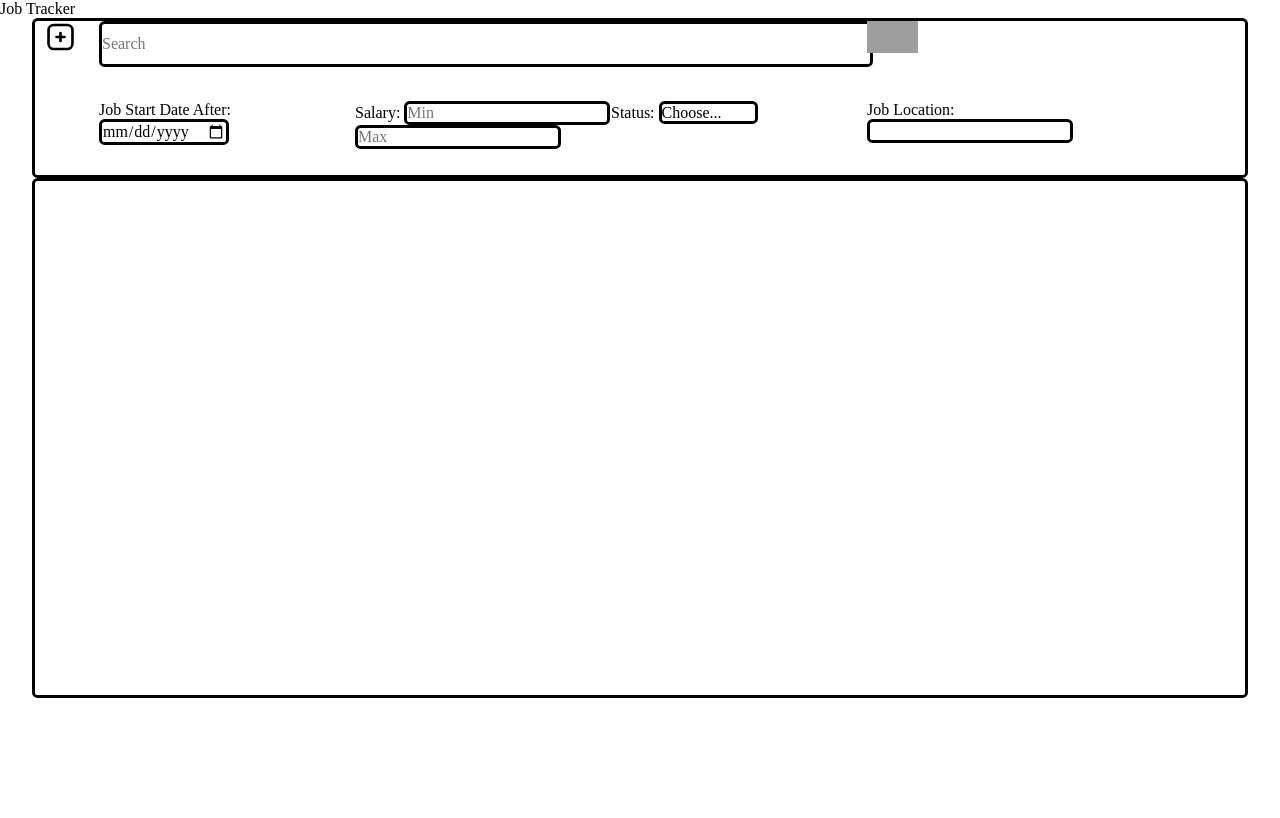
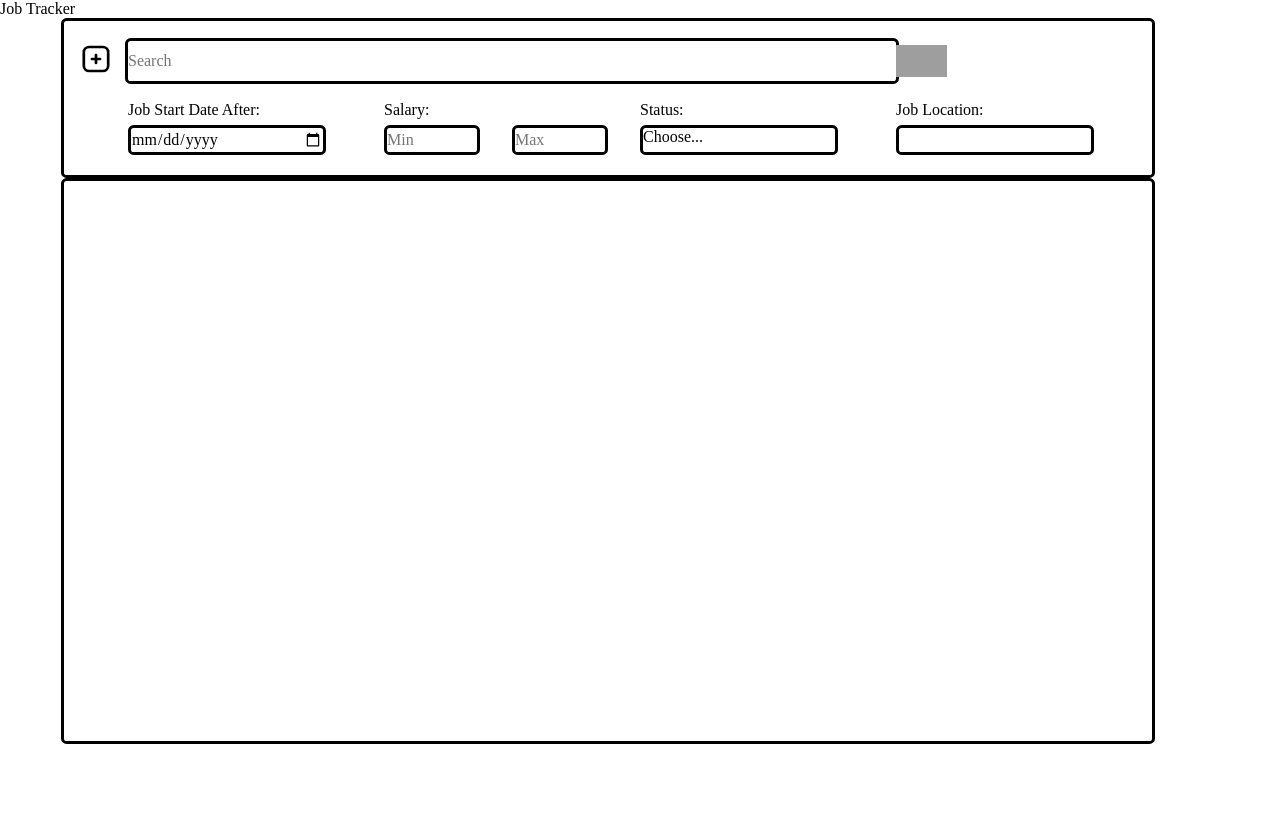
Before and after one commit to karthik-vig/job-application-tracker, a Flask app: page / in a window 1280 px wide. Run offline with Flask 2, Linux system fonts and the light colour scheme; data that the repository does not hold is empty; grey boxes are pictures that could not be loaded.

Commit message:
created new css class to properly align the search filter inputs in index html file

```diff
--- a/flaskr/static/css/indexStyle.css
+++ b/flaskr/static/css/indexStyle.css
@@ -7,6 +7,8 @@
     grid-row-start: row2;
     grid-row-end: endRow;
     overflow-y: scroll;
+    height: 70vh;
+    width: 85vw;
 }
 
 .searchFilterInputItem{
@@ -20,7 +22,7 @@
     display: grid;
     grid-template-columns: [col1] 95vw [endCol];
     grid-template-rows: [row1] 20vh [row2] 65vh [endRow];
-    justify-content: center;
+    justify-items: center;
 }
 
 .JobEntryPanelJobName{
@@ -106,8 +108,8 @@
     height: 10vh;
     width: 52vw;
     margin-top: 1vh;
-    margin-left: 20vw;
-    margin-right: 20vw;
+    margin-left: 15vw;
+    margin-right: 15vw;
     align-items: center;
     justify-items: center;
 }
@@ -127,6 +129,8 @@
     grid-column-end: endCol;
     grid-row-start: row1;
     grid-row-end: endRow;
+    justify-items: center;
+    align-items: center;
 }
 
 .searchBox{
@@ -144,6 +148,7 @@
     grid-column-end: endCol;
     grid-row-start: row1;
     grid-row-end: row2;
+    justify-self: left;
 }
 
 .jobStartDateInput{
@@ -182,4 +187,51 @@
     display: grid;
     grid-template-columns: [col1] 5vw [col2] 80vw [endCol];
     grid-template-rows: [row1] 10vh [row2] 10vh [endRow];
+    justify-items: center;
+    align-items: center;
 }
+
+/* for each filter item in form for search filter */
+
+.inputBoxDim {
+    height: 3vh;
+    width: 15vw;
+}
+
+.searchFilterFieldsetInputItem {
+    grid-column-start: col1;
+    grid-column-end: endCol;
+    grid-row-start: row2;
+    grid-row-end: endRow;
+}
+
+.searchFilterFieldsetLabelItem {
+    grid-column-start: col1;
+    grid-column-end: endCol;
+    grid-row-start: row1;
+    grid-row-end: row2;
+}
+
+.minSalaryFieldsetInputItem {
+    grid-column-start: col1;
+    grid-column-end: col2;
+    grid-row-start: row2;
+    grid-row-end: endRow;
+    height: 3vh;
+    width: 7vw;
+}
+
+.maxSalaryFieldsetInputItem {
+    grid-column-start: col2;
+    grid-column-end: endCol;
+    grid-row-start: row2;
+    grid-row-end: endRow;
+    height: 3vh;
+    width: 7vw;
+}
+
+.fieldsetContainer {
+    display: grid;
+    grid-template-columns: [col1] 10vw [col2] 10vw [endCol];
+    grid-template-rows: [row1] 3vh [row2] 7vh [endRow];
+}
--- a/flaskr/templates/index.html
+++ b/flaskr/templates/index.html
@@ -23,18 +23,18 @@
             <form action="/redirectIndex" method="post" class="filterForm">
                 <input type="text" placeholder="Search" name="searchText" class="searchBox commonBorder">
                 <input type = "image" name="submitSearchFilter" src="{{url_for('static', filename='icons/search.svg')}}" class="buttonDim searchButton">
-                <fieldset class="jobStartDateInput">
-                    <label>Job Start Date After:</label>
-                    <input type="date" name="jobStartDate" class="commonBorder">
+                <fieldset class="jobStartDateInput fieldsetContainer">
+                    <label class="searchFilterFieldsetLabelItem">Job Start Date After:</label>
+                    <input type="date" name="jobStartDate" class="commonBorder inputBoxDim searchFilterFieldsetInputItem">
                 </fieldset>
-                <fieldset class="salaryInput">
-                    <label>Salary:</label>
-                    <input type="number" placeholder="Min" name="salaryMin" class="commonBorder">
-                    <input type="number" placeholder="Max" name="salaryMax" class="commonBorder">
+                <fieldset class="salaryInput fieldsetContainer">
+                    <label class="searchFilterFieldsetLabelItem">Salary:</label>
+                    <input type="number" placeholder="Min" name="salaryMin" class="commonBorder minSalaryFieldsetInputItem">
+                    <input type="number" placeholder="Max" name="salaryMax" class="commonBorder maxSalaryFieldsetInputItem">
                 </fieldset>
-                <fieldset class="applicationStatusInput">
-                    <label>Status:</label>
-                    <select name="applicationStatus" class="commonBorder">
+                <fieldset class="applicationStatusInput fieldsetContainer">
+                    <label class="searchFilterFieldsetLabelItem">Status:</label>
+                    <select name="applicationStatus" class="commonBorder inputBoxDim searchFilterFieldsetInputItem">
                         <option value="None">Choose...</option>
                         <option value="Applied">Applied</option>
                         <option value="I Rejected">I Rejected</option>
@@ -42,9 +42,9 @@
                         <option value="Successful">Successful</option>
                     </select>
                 </fieldset>
-                <fieldset class="jobLocationInput">
-                    <label>Job Location:</label>
-                    <input type="text" list="jobLocation" name="jobLocation" class="commonBorder">
+                <fieldset class="jobLocationInput fieldsetContainer">
+                    <label class="searchFilterFieldsetLabelItem">Job Location:</label>
+                    <input type="text" list="jobLocation" name="jobLocation" class="commonBorder inputBoxDim searchFilterFieldsetInputItem">
                     <datalist id="jobLocation">
                         {% for jobLocation in jobLocations %}
                             {% if JobLocation != '' %}
```
